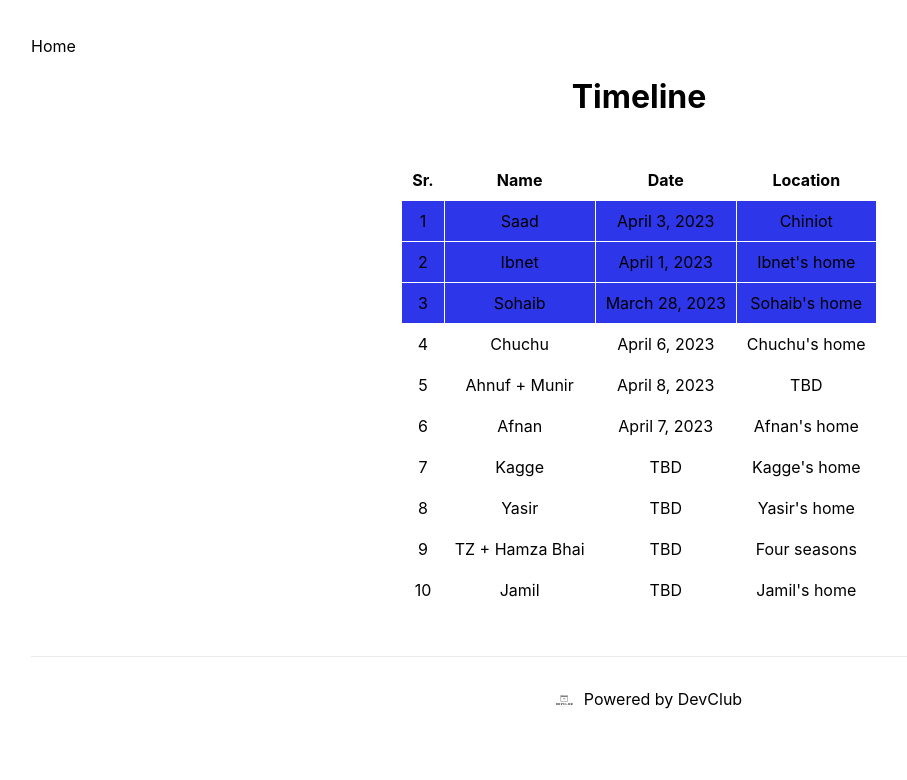
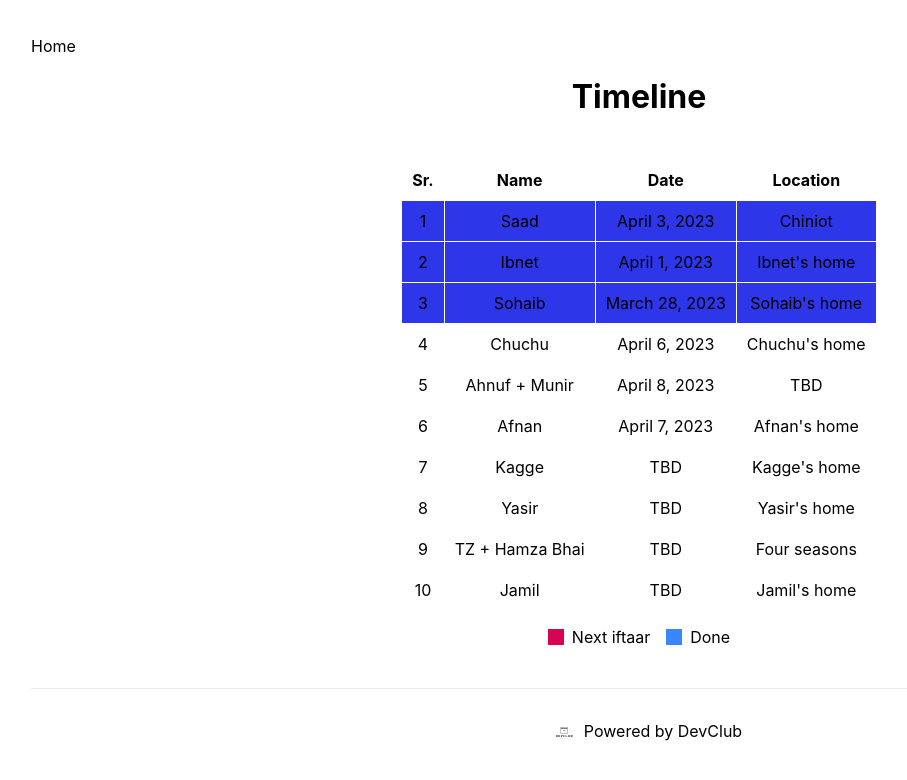
Before and after one commit to hamzafer/iftaar-web-app, a Next.js app: page /timeline in a window 1280 px wide. Shown: the top 780 px of the page, without its empty margins (1-908 px from the left). Built offline with nearby package versions, Linux system fonts and the light colour scheme.

Commit message:
Added timeline table legend.

```diff
--- a/pages/timeline.js
+++ b/pages/timeline.js
@@ -77,6 +77,36 @@ export default function Timeline() {
                             ))}
                             </tbody>
                         </table>
+                        <div
+                            style={{
+                                display: "flex",
+                                justifyContent: "center",
+                                marginTop: "1rem"
+                            }}
+                        >
+                            <div style={{ display: "flex", alignItems: "center" }}>
+                                <div
+                                    style={{
+                                        width: "1rem",
+                                        height: "1rem",
+                                        backgroundColor: "#d70354",
+                                        marginRight: "0.5rem"
+                                    }}
+                                />
+                                <span>Next iftaar</span>
+                            </div>
+                            <div style={{ display: "flex", alignItems: "center", marginLeft: "1rem" }}>
+                                <div
+                                    style={{
+                                        width: "1rem",
+                                        height: "1rem",
+                                        backgroundColor: "#3a86ff",
+                                        marginRight: "0.5rem"
+                                    }}
+                                />
+                                <span>Done</span>
+                            </div>
+                        </div>
                     </div>
                 </div>}
             <br/>
--- a/styles/Home.module.css
+++ b/styles/Home.module.css
@@ -109,7 +109,7 @@
 }
 
 .new {
-  background-color: #d70354;
+  background-color: #2d36e8;
   color: white;
   animation: blink 1s infinite;
 }
```
